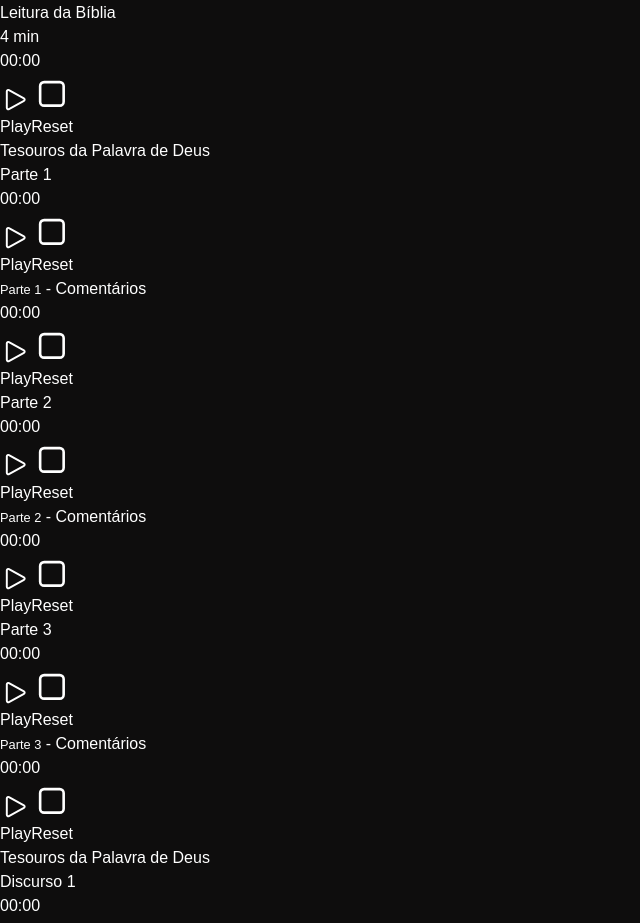
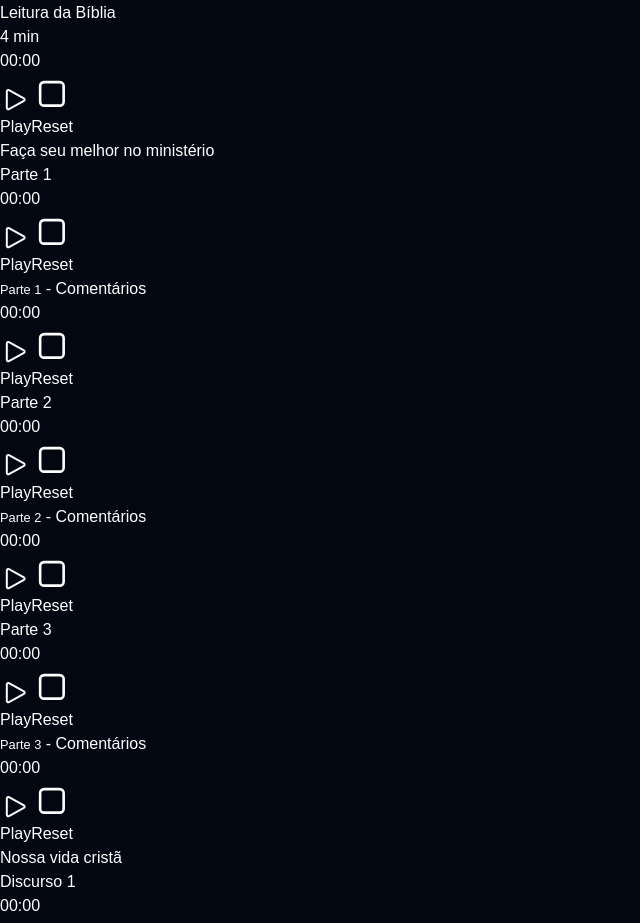
Before and after one commit to kauamntro/Meet-Timer, a React (Vite) app: page / in a window 1280 px wide. Shown: the part 460-1383 px from the top of the page, without its empty margins (0-640 px from the left). Built offline with nearby package versions, Linux system fonts and the light colour scheme.

Commit message:
Title changes

```diff
--- a/src/App.jsx
+++ b/src/App.jsx
@@ -19,7 +19,7 @@ const sections = {
   },
   MINISTRY: {
     id: 'ministry',
-    name: 'Tesouros da Palavra de Deus',
+    name: 'Faça seu melhor no ministério',
     color: 'text-amber-500',
     presentations: [
       { id: 'ministry-1', name: 'Parte 1', hasComments: true },
@@ -29,7 +29,7 @@ const sections = {
   },
   CHRISTIANS: {
     id: 'christians',
-    name: 'Tesouros da Palavra de Deus',
+    name: 'Nossa vida cristã',
     color: 'text-red-500',
     presentations: [
       { id: 'christians-1', name: 'Discurso 1' },
@@ -79,9 +79,9 @@ function App() {
 
     try {
       await navigator.clipboard.writeText(reportText);
-      alert("Deu certo 🦾");
+      alert("Relatório copiado");
     } catch (error) {
-      alert("Deu paia 🤐");
+      alert("Algum erro ocorreu, reporte usando o código:"+error);
     }
   };
 
--- a/src/index.css
+++ b/src/index.css
@@ -10,7 +10,7 @@ body {
     font-size: 16px;
     line-height: 1.5;
     color: #fff;
-    background-color: #0e0d0d;
+    background-color: #030712;
 }
 
 *, *::before, *::after {
```
Also changed, not shown: src/components/Timer2.jsx (added), 2 other files (tests, documents, lock files or other folders).
